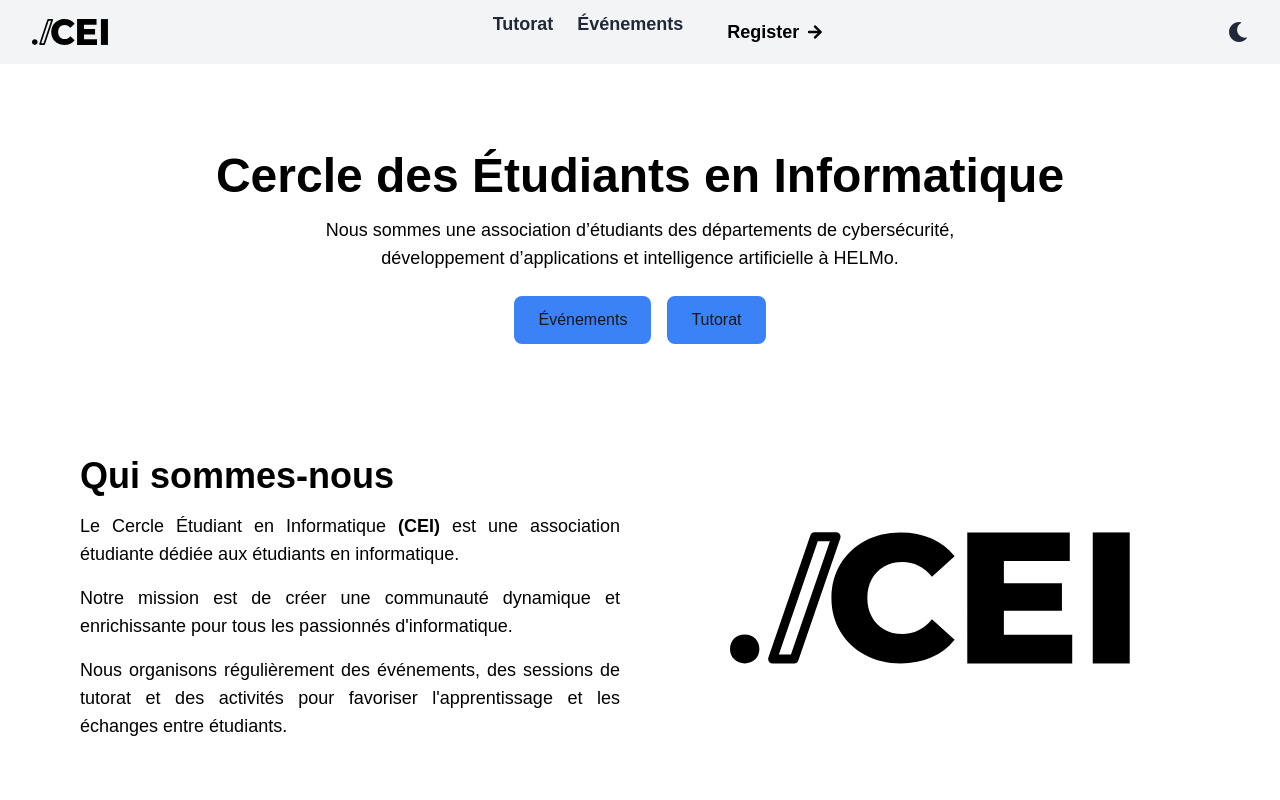
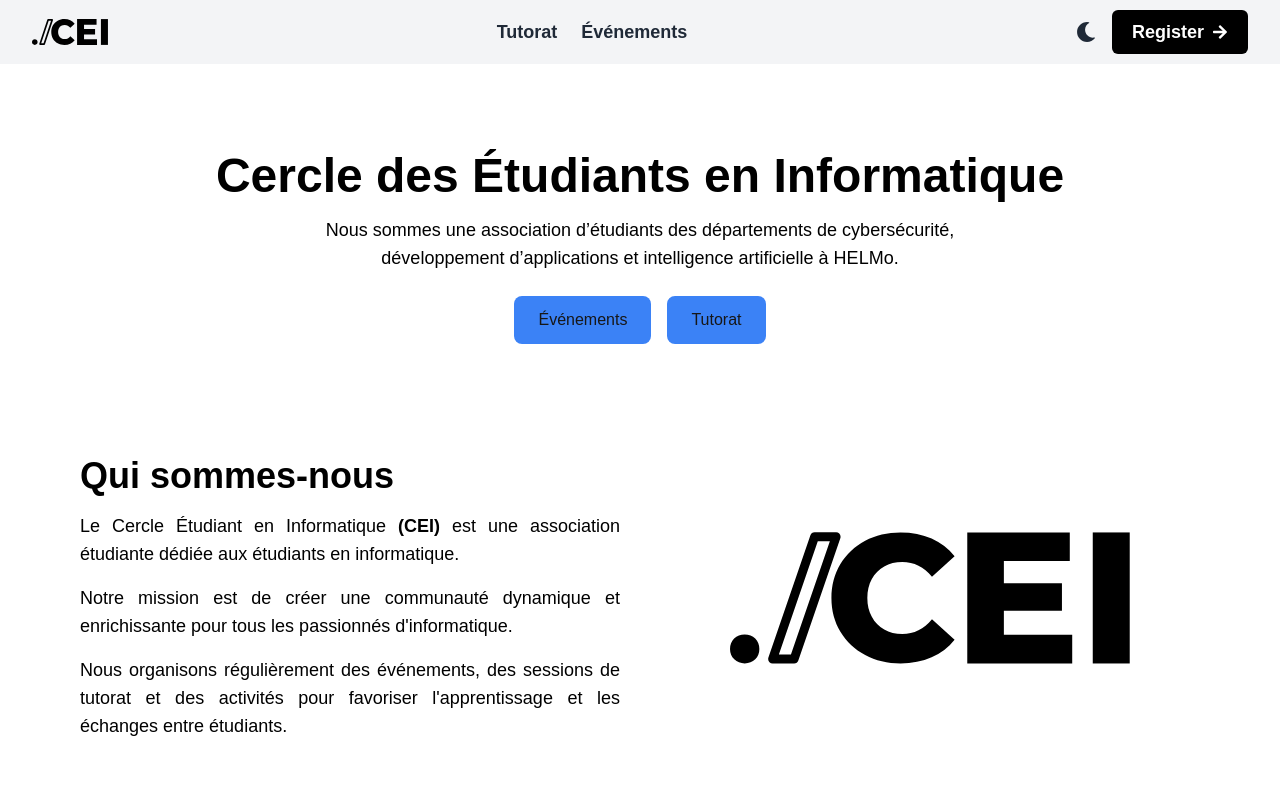
Before and after one commit to NapoTwiixe306/cei-site, a Next.js app: page / in a window 1280 px wide. Shown: the top 800 px of the page. Built offline with nearby package versions, Linux system fonts and the light colour scheme.

Commit message:
fix: fix navbar and delete CI

```diff
--- a/app/auth/signin/page.tsx
+++ b/app/auth/signin/page.tsx
@@ -48,11 +48,9 @@
       if (signInResponse?.error) {
         toast.error("Invalid email or password", { position: "top-center" });
       } else if (signInResponse?.ok) {
-        // Fetch the session to check the user's role
         const session = await getSession();
-        const userRole = session?.user?.role; // Vérifie si le rôle est disponible
+        const userRole = session?.user?.role;
 
-        // Redirect based on role
         if (userRole === "ADMIN") {
           window.location.href = "/pages/Dashboard/admin";
         } else if (userRole === "USER") {
--- a/src/components/Navbar.tsx
+++ b/src/components/Navbar.tsx
@@ -69,13 +69,8 @@
             >
               Événements
             </Link>
-            <Link href="/auth/register">
-            <span className="flex items-center p-2 px-5 text-lg font-bold text-black rounded-md cursor-pointer bg-customBlue dark:text-black">
-              Register{" "}
-              <FaArrowRight className="w-4 h-4 ml-2 text-black dark:text-black" />
-            </span>
-          </Link>
           </div>
+
           <div className="flex items-center space-x-4">
             <button
               onClick={toggleDarkMode}
@@ -89,6 +84,14 @@
             >
               {isMenuOpen ? <FaTimes size={24} /> : <FaBars size={24} />}
             </button>
+            <div className="hidden md:flex space-x-6">
+            <Link href="/auth/register">
+              <span className="flex items-center p-2 px-5 text-lg bg-black dark:bg-white font-bold text-white rounded-md cursor-pointer bg-customBlue dark:text-black">
+                Register{" "}
+                <FaArrowRight className="w-4 h-4 ml-2 text-white dark:text-black" />
+              </span>
+            </Link>
+            </div>
           </div>
         </div>
       </div>
@@ -101,17 +104,17 @@
             Tutorat
           </Link>
           <Link
-            href="/evenements"
+            href="/pages/Event"
             className="text-gray-800 text-lg dark:text-gray-200 transition hover:text-blue-500 dark:hover:text-blue-400 font-bold"
           >
             Événements
           </Link>
           <Link href="/auth/register">
-            <span className="flex items-center p-2 px-5 text-lg font-bold text-black rounded-md cursor-pointer bg-customBlue dark:text-black">
-              Register{" "}
-              <FaArrowRight className="w-4 h-4 ml-2 text-black dark:text-black" />
-            </span>
-          </Link>
+              <span className="flex items-center p-2 px-5 text-lg bg-black dark:bg-white font-bold text-white rounded-md cursor-pointer bg-customBlue dark:text-black">
+                Register{" "}
+                <FaArrowRight className="w-4 h-4 ml-2 text-white dark:text-black" />
+              </span>
+            </Link>
         </div>
       )}
     </nav>
```
